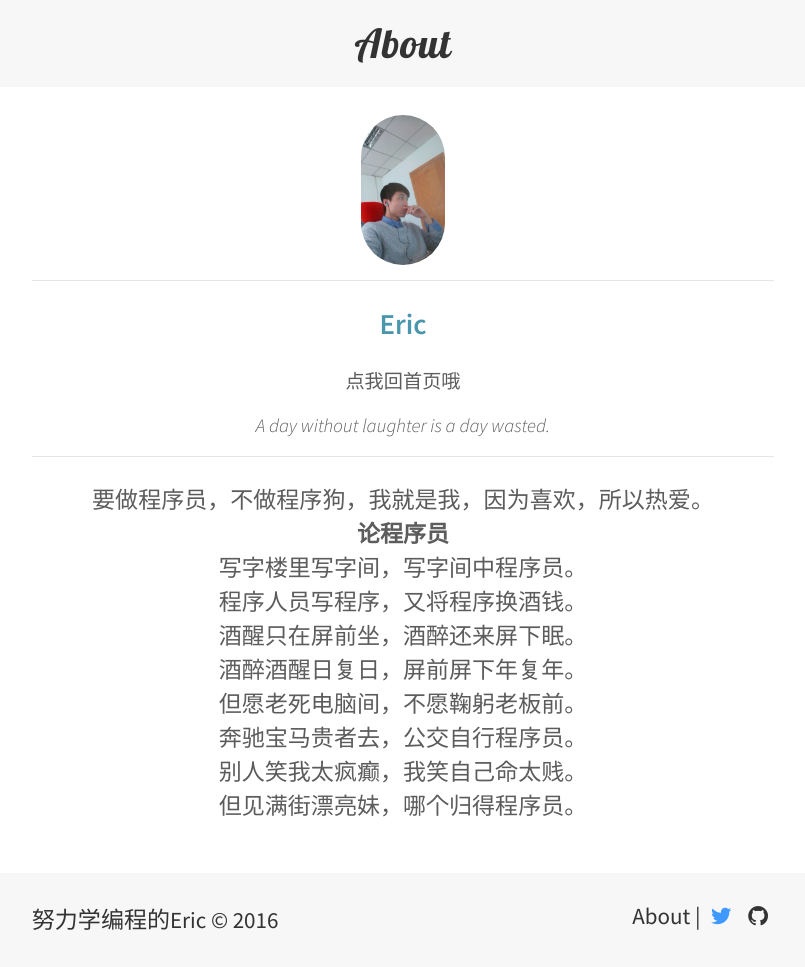
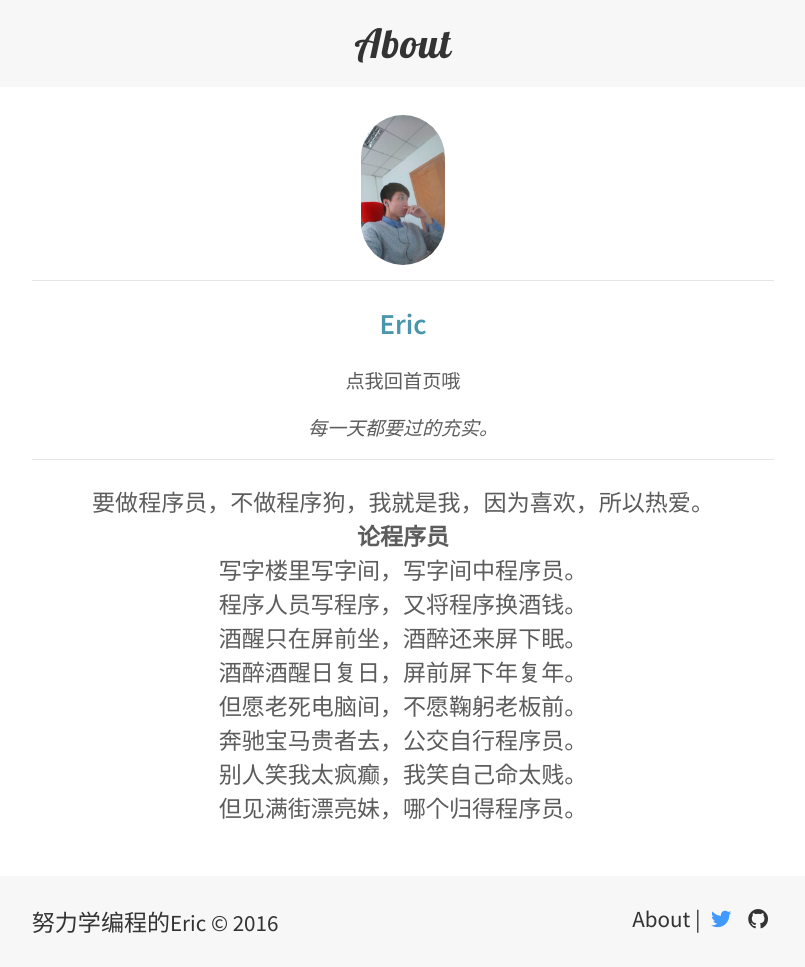
Before and after one commit to 352512482/Eric, a Jekyll site: the page built from about.md, in a window 1280 px wide. Shown: the whole page, without its empty margins (237-1042 px from the left). Built offline with Jekyll 4.4.1, drawn with Linux system fonts in a browser that asks for light colours.

Commit message:
更新配置

```diff
--- a/_config.yml
+++ b/_config.yml
@@ -20,7 +20,7 @@ comments: true
 heading_font: Lobster
 about_footer: true
 short_bio: >
-    A day without laughter is a day wasted.
+    每一天都要过的充实。
 profile_picture: http://352512482.github.io/eric/profile.jpg
 
 google_analytics: true
```
